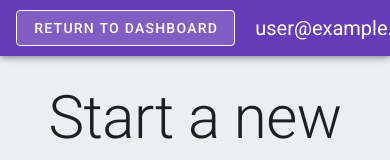
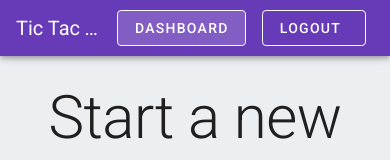
Before and after one commit to clandau/tictactoe-client, a Vue app: page /dashboard in a window 390 px wide. Shown: the top 160 px of the page. Built offline with nearby package versions, Linux system fonts and the light colour scheme; no server answers; sample sign-in values are in the browser's storage.

Commit message:
change buttons if on mobile

```diff
--- a/src/App.vue
+++ b/src/App.vue
@@ -1,12 +1,18 @@
 <template>
   <v-app>
     <v-app-bar app color="deep-purple" dark>
-      <v-btn :to="'/dashboard'" outlined>Return to dashboard</v-btn>
+      <v-app-bar-title>Tic Tac Toe</v-app-bar-title>
       <v-spacer></v-spacer>
-      <div v-if="user" class="d-flex align-center mx-5">
+      <div v-if="user && !mobile" class="d-flex align-center mx-5">
         <v-toolbar-title>{{ user.email }}</v-toolbar-title>
       </div>
-      <v-btn v-if="user" @click="logoutUser" outlined>
+      <v-btn class="mx-2" v-if="user && !mobile" :to="'/dashboard'" outlined
+        >Return to dashboard</v-btn
+      >
+      <v-btn class="mx-2" v-if="user && mobile" :to="'/dashboard'" outlined
+        >Dashboard</v-btn
+      >
+      <v-btn class="mx-2" v-if="user" @click="logoutUser" outlined>
         <span class="mr-2">LOGOUT</span>
       </v-btn>
     </v-app-bar>
@@ -31,6 +37,11 @@ export default {
   created() {
     this.user = auth.currentUser;
   },
+  computed: {
+    mobile() {
+      return this.$vuetify.breakpoint.sm || this.$vuetify.breakpoint.xs;
+    },
+  },
   methods: {
     logoutUser() {
       signOut(auth)
@@ -45,7 +56,7 @@ export default {
     },
     updateUser(user) {
       this.user = user;
-    }
+    },
   },
 };
 </script>
```
